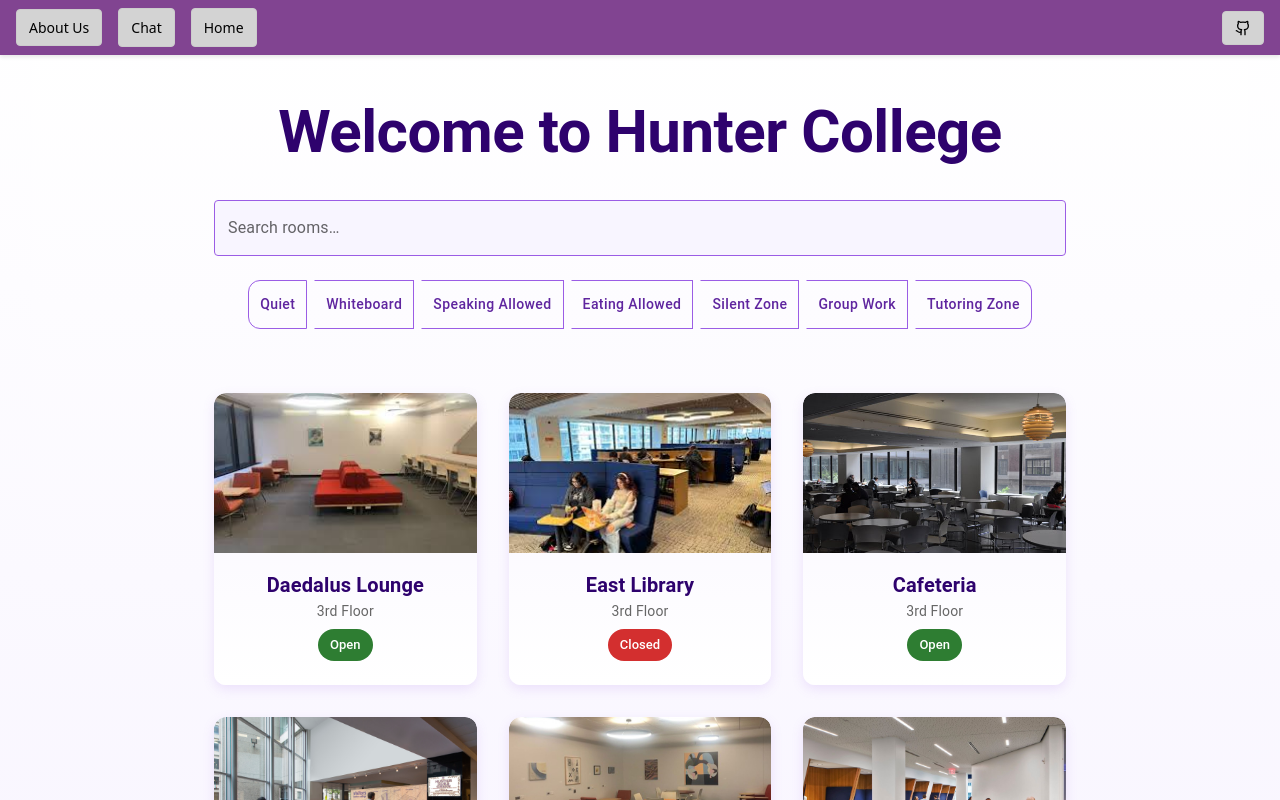
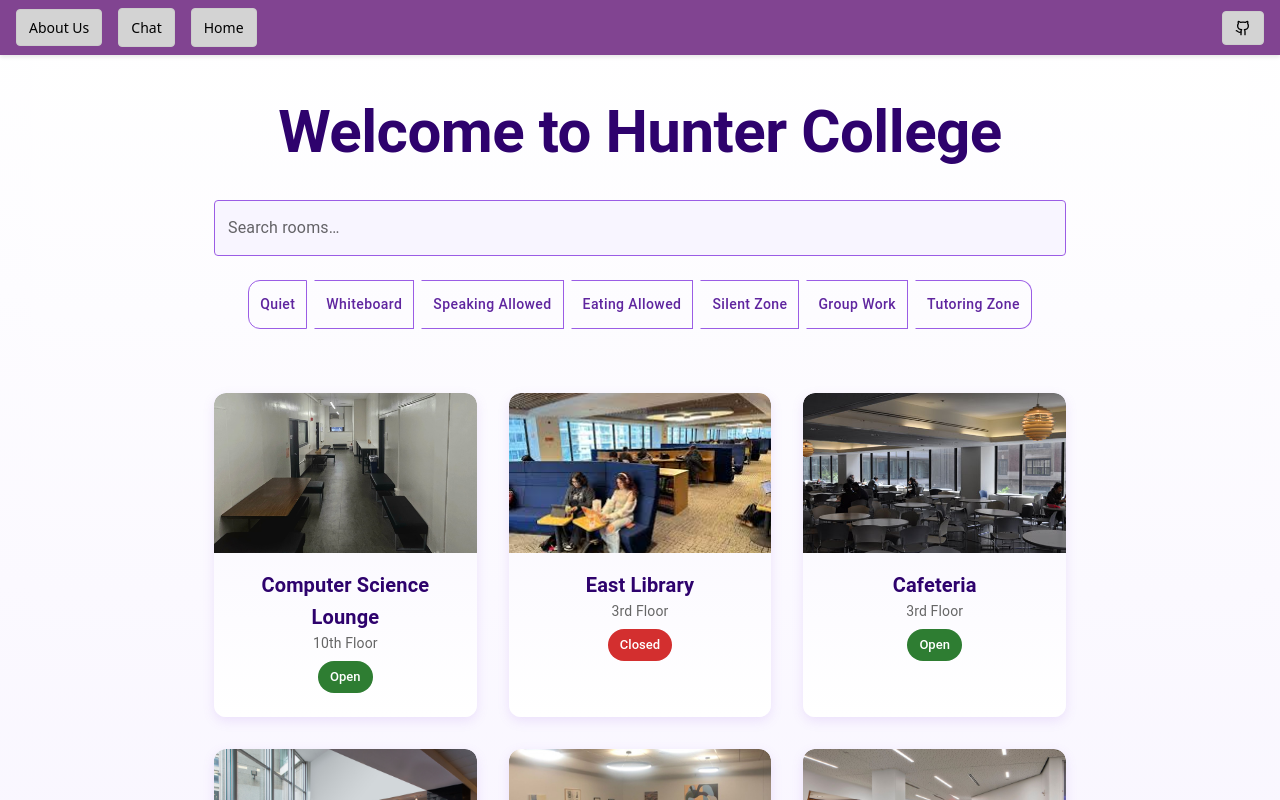
Before and after one commit to ishmamk1/hunterhacks2025, a React (Vite) app in the folder frontend/frontend/: page / in a window 1280 px wide. Shown: the top 800 px of the page. Built offline with nearby package versions, Linux system fonts and the light colour scheme.

Commit message:
changed dae to cs

```diff
--- a/frontend/frontend/src/components/Home.tsx
+++ b/frontend/frontend/src/components/Home.tsx
@@ -1,5 +1,5 @@
 import React, { useState, useMemo } from 'react';
-import daedalusImg from '../assets/daedalus.jpg';
+import daedalusImg from '../assets/cs_lounge.jpeg';
 import eastLibraryImg from '../assets/east_library.jpg';
 import cafeteriaImg from '../assets/cafeteria.jpg';
 import westLobbyImg from '../assets/west_lobby.jpg';
@@ -44,8 +44,8 @@
 const ROOM_MAP = [
   {
     id: 'daedalus_lounge',
-    name: 'Daedalus Lounge',
-    floor: '3rd Floor',
+    name: 'Computer Science Lounge',
+    floor: '10th Floor',
     image: daedalusImg,
     filters: ['Whiteboard', 'Speaking Allowed', 'Group Work'],
   },
```
Also changed, not shown: frontend/frontend/src/assets/cs_lounge.jpeg (added).
